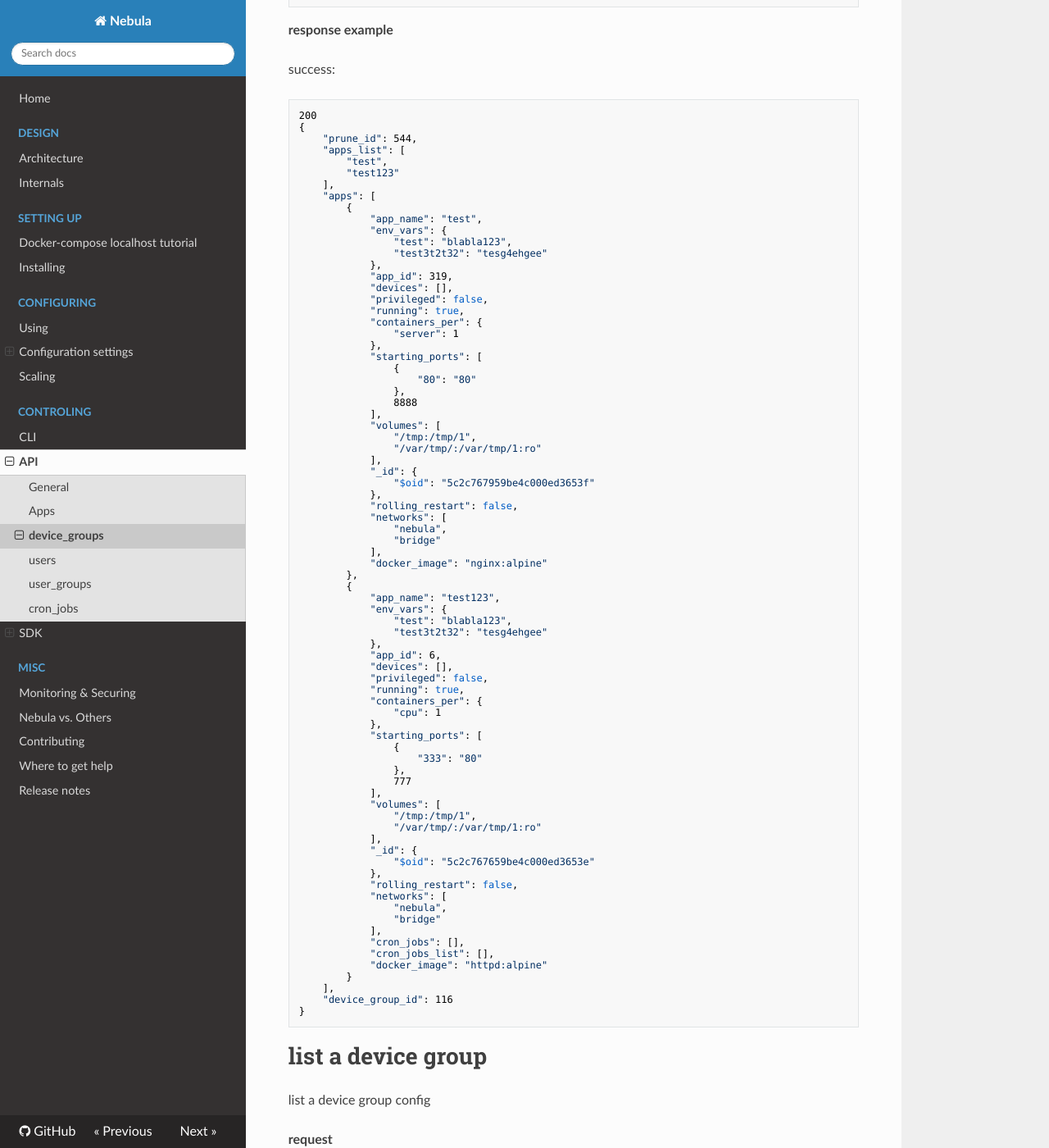
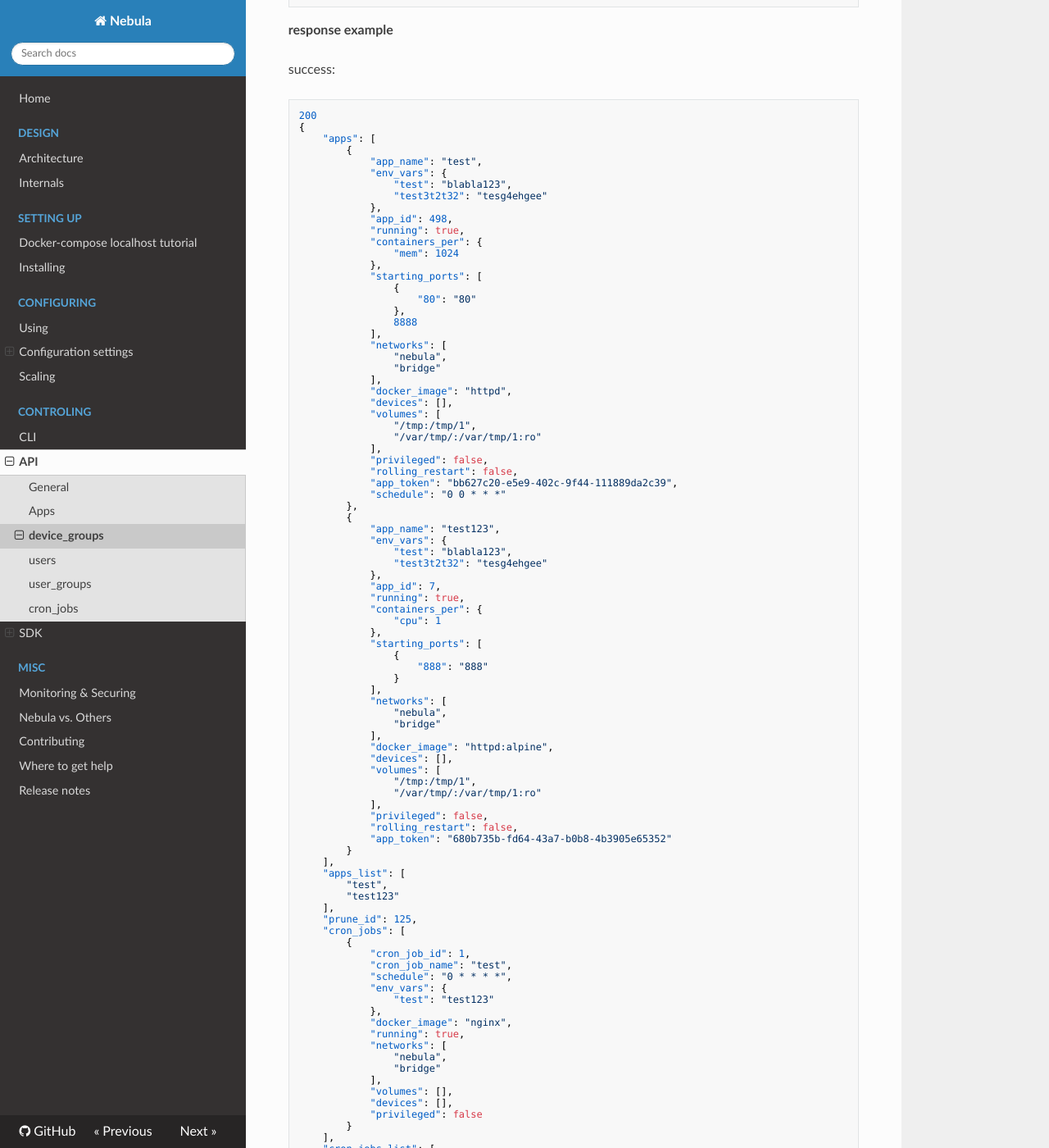
Before and after one commit to nebula-orchestrator/docs, an MkDocs documentation site: the page built from docs/api/device_groups.md, in a window 1280 px wide and 1400 px high, scrolled down 415 px. Shown: the whole window at 82% size. Built offline with MkDocs 1.6.1, drawn with Linux system fonts in a browser that asks for light colours; nearby versions of some CDN libraries; old or Windows-style settings are respelled for this version of MkDocs.

Commit message:
adding example cron job response to device group info

````diff
--- a/docs/api/device_groups.md
+++ b/docs/api/device_groups.md
@@ -17,11 +17,6 @@ success:
 ```
 200
 {
-    "prune_id": 544,
-    "apps_list": [
-        "test",
-        "test123"
-    ],
     "apps": [
         {
             "app_name": "test",
@@ -29,12 +24,10 @@ success:
                 "test": "blabla123",
                 "test3t2t32": "tesg4ehgee"
             },
-            "app_id": 319,
-            "devices": [],
-            "privileged": false,
+            "app_id": 498,
             "running": true,
             "containers_per": {
-                "server": 1
+                "mem": 1024
             },
             "starting_ports": [
                 {
@@ -42,19 +35,20 @@ success:
                 },
                 8888
             ],
+            "networks": [
+                "nebula",
+                "bridge"
+            ],
+            "docker_image": "httpd",
+            "devices": [],
             "volumes": [
                 "/tmp:/tmp/1",
                 "/var/tmp/:/var/tmp/1:ro"
             ],
-            "_id": {
-                "$oid": "5c2c767959be4c000ed3653f"
-            },
+            "privileged": false,
             "rolling_restart": false,
-            "networks": [
-                "nebula",
-                "bridge"
-            ],
-            "docker_image": "nginx:alpine"
+            "app_token": "bb627c20-e5e9-402c-9f44-111889da2c39",
+            "schedule": "0 0 * * *"
         },
         {
             "app_name": "test123",
@@ -62,37 +56,59 @@ success:
                 "test": "blabla123",
                 "test3t2t32": "tesg4ehgee"
             },
-            "app_id": 6,
-            "devices": [],
-            "privileged": false,
+            "app_id": 7,
             "running": true,
             "containers_per": {
                 "cpu": 1
             },
             "starting_ports": [
                 {
-                    "333": "80"
-                },
-                777
+                    "888": "888"
+                }
             ],
+            "networks": [
+                "nebula",
+                "bridge"
+            ],
+            "docker_image": "httpd:alpine",
+            "devices": [],
             "volumes": [
                 "/tmp:/tmp/1",
                 "/var/tmp/:/var/tmp/1:ro"
             ],
-            "_id": {
-                "$oid": "5c2c767659be4c000ed3653e"
+            "privileged": false,
+            "rolling_restart": false,
+            "app_token": "680b735b-fd64-43a7-b0b8-4b3905e65352"
+        }
+    ],
+    "apps_list": [
+        "test",
+        "test123"
+    ],
+    "prune_id": 125,
+    "cron_jobs": [
+        {
+            "cron_job_id": 1,
+            "cron_job_name": "test",
+            "schedule": "0 * * * *",
+            "env_vars": {
+                "test": "test123"
             },
-            "rolling_restart": false,
+            "docker_image": "nginx",
+            "running": true,
             "networks": [
                 "nebula",
                 "bridge"
             ],
-            "cron_jobs": [],
-            "cron_jobs_list": [],
-            "docker_image": "httpd:alpine"
+            "volumes": [],
+            "devices": [],
+            "privileged": false
         }
     ],
-    "device_group_id": 116
+    "cron_jobs_list": [
+        "test"
+    ],
+    "device_group_id": 31
 }
 ```
 
````
